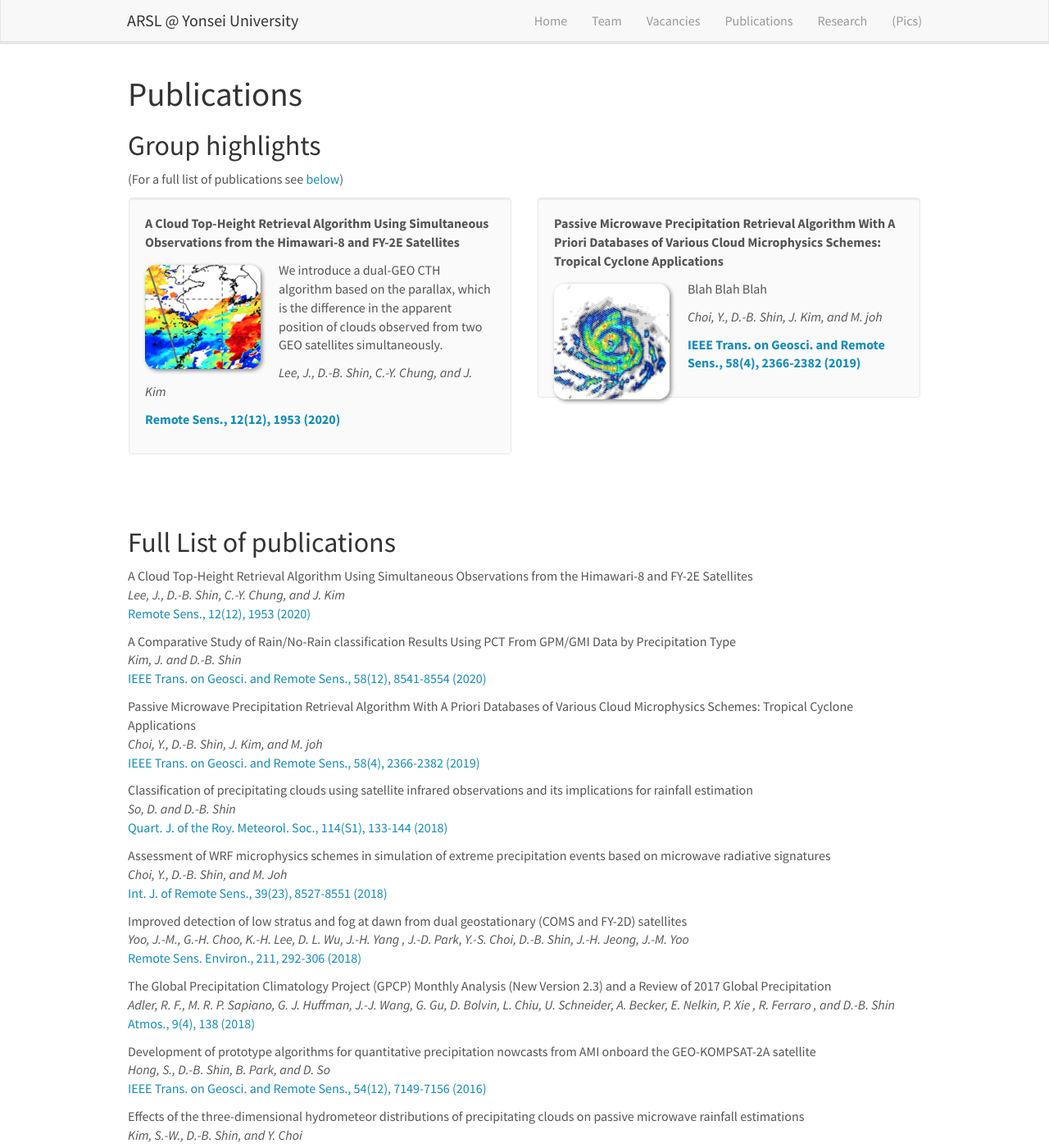
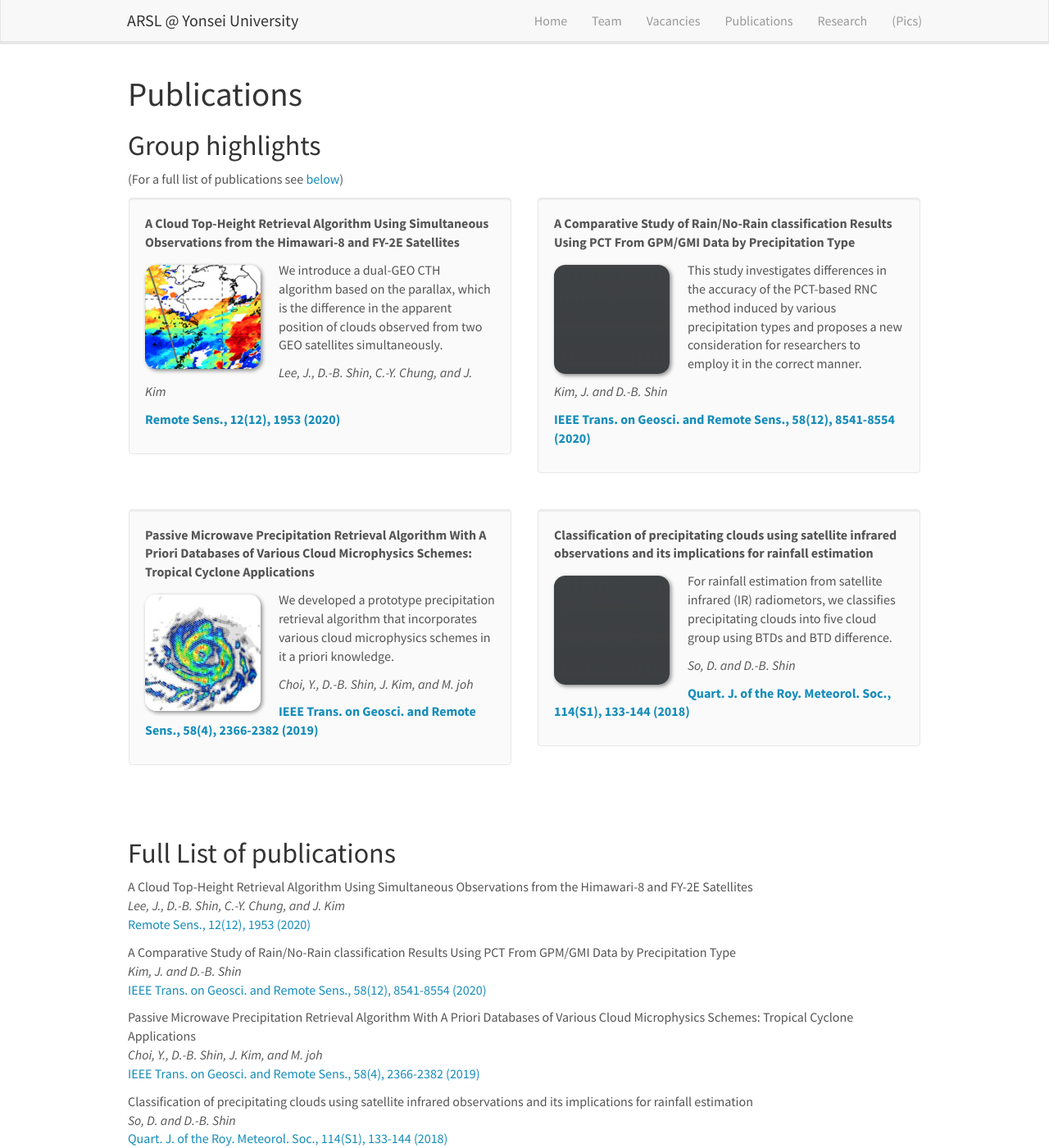
Before and after one commit to roo2003/roo2003.github.io, a Jekyll site: the page built from _pages/publications.md, in a window 1280 px wide and 1400 px high. Shown: the whole window at 82% size. Built offline with Jekyll 4.4.1, drawn with Linux system fonts in a browser that asks for light colours; nearby versions of some CDN libraries.

Commit message:
Update publist.yml

```diff
--- a/_data/publist.yml
+++ b/_data/publist.yml
@@ -9,16 +9,16 @@
 
 - title: "A Comparative Study of Rain/No-Rain classification Results Using PCT From GPM/GMI Data by Precipitation Type"
   image: dummy.png
-  description: ""
+  description: "This study investigates differences in the accuracy of the PCT-based RNC method induced by various precipitation types and proposes a new consideration for researchers to employ it in the correct manner."
   authors: Kim, J. and D.-B. Shin
   link:
     url: https://doi.org/10.1109/TGRS.2020.2988597
     display: IEEE Trans. on Geosci. and Remote Sens., 58(12), 8541-8554 (2020)
-  highlight: 0
+  highlight: 1
 
 - title: "Passive Microwave Precipitation Retrieval Algorithm With A Priori Databases of Various Cloud Microphysics Schemes: Tropical Cyclone Applications"
   image: Pub_Rain.jpg
-  description: "Blah Blah Blah"
+  description: "We developed a prototype precipitation retrieval algorithm that incorporates various cloud microphysics schemes in it a priori knowledge."
   authors: Choi, Y., D.-B. Shin, J. Kim, and M. joh
   link:
     url: https://doi.org/10.1109/TGRS.2019.2948262
@@ -27,12 +27,12 @@
 
 - title: "Classification of precipitating clouds using satellite infrared observations and its implications for rainfall estimation"
   image: dummy.png
-  description: ""
+  description: "For rainfall estimation from satellite infrared (IR) radiometors, we classifies precipitating clouds into five cloud group using BTDs and BTD difference."
   authors: So, D. and D.-B. Shin
   link:
     url: https://doi.org/10.1002/qj.3288
     display: Quart. J. of the Roy. Meteorol. Soc., 114(S1), 133-144 (2018)
-  highlight: 0
+  highlight: 1
 
 - title: "Assessment of WRF microphysics schemes in simulation of extreme precipitation events based on microwave radiative signatures"
   image: dummy.png
```
